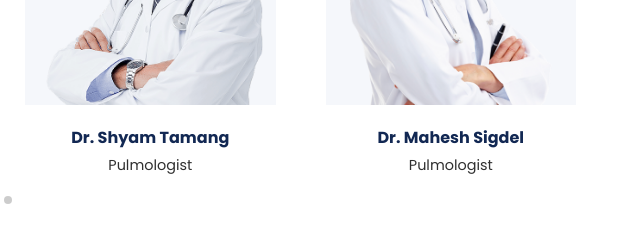
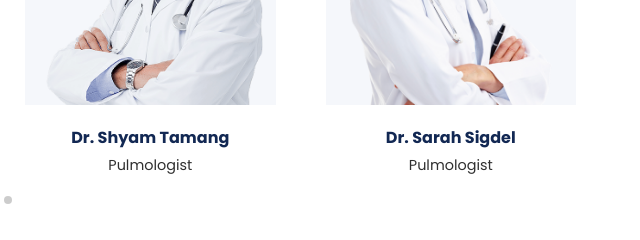
Before and after one commit to Bpinn/PneumoScan, a plain HTML site: page PneumoScan/index.html in a window 1280 px wide. Shown: the part 2680-2920 px from the top of the page, 640-1280 px from the left. Drawn offline with nearby package versions, Linux system fonts and the light colour scheme.

Commit message:
Update index.html
Made few changes in landing page.

```diff
--- a/PneumoScan/index.html
+++ b/PneumoScan/index.html
@@ -22,7 +22,7 @@
                 <span class="nav-icon"></span>
             </label>
             <div class="logoo">
-            <a href="#" class="logo">Pneumo<span>Scan</span></a>
+            <a href="#hero" class="logo">Pneumo<span>Scan</span></a>
             <p>AI For Pneumonia Detection</p>
             </div>
             <ul class="menu">
@@ -183,7 +183,7 @@
                                       <img src="images/d4.png" alt="">
                                    </div>
                                   <div class="team-text">
-                                      <strong>Dr. Mahesh Sigdel</strong>
+                                      <strong>Dr. Sarah Sigdel</strong>
                                       <span>Pulmologist</span>
                                   </div>
                                 </div>
@@ -195,7 +195,7 @@
                                           <img src="images/d5.png" alt="">
                                        </div>
                                       <div class="team-text">
-                                          <strong>Dr. Mahesh Sigdel</strong>
+                                          <strong>Dr. Hannah Sigdel</strong>
                                           <span>Pulmologist</span>
                                       </div>
                                     </div>
```
